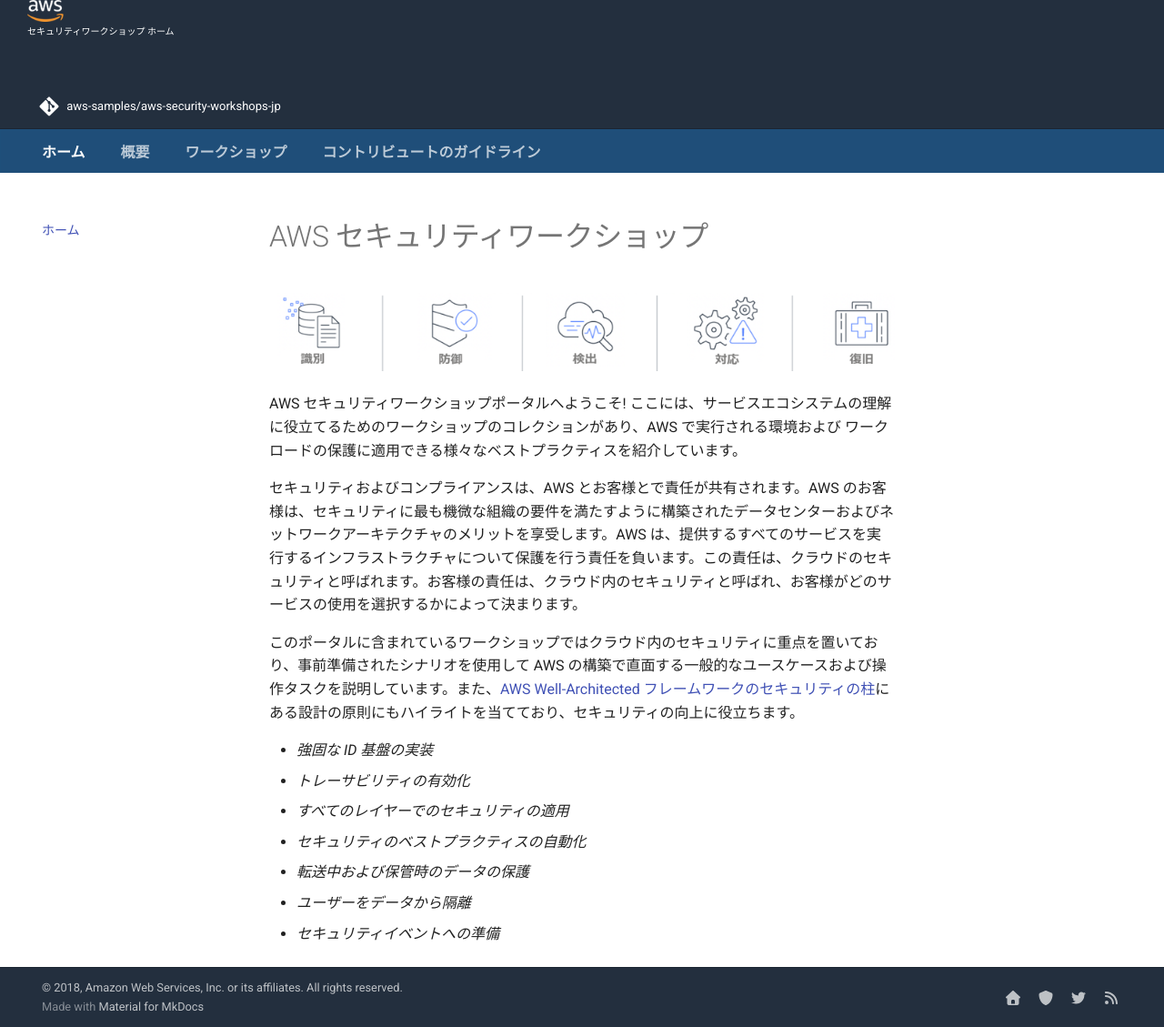
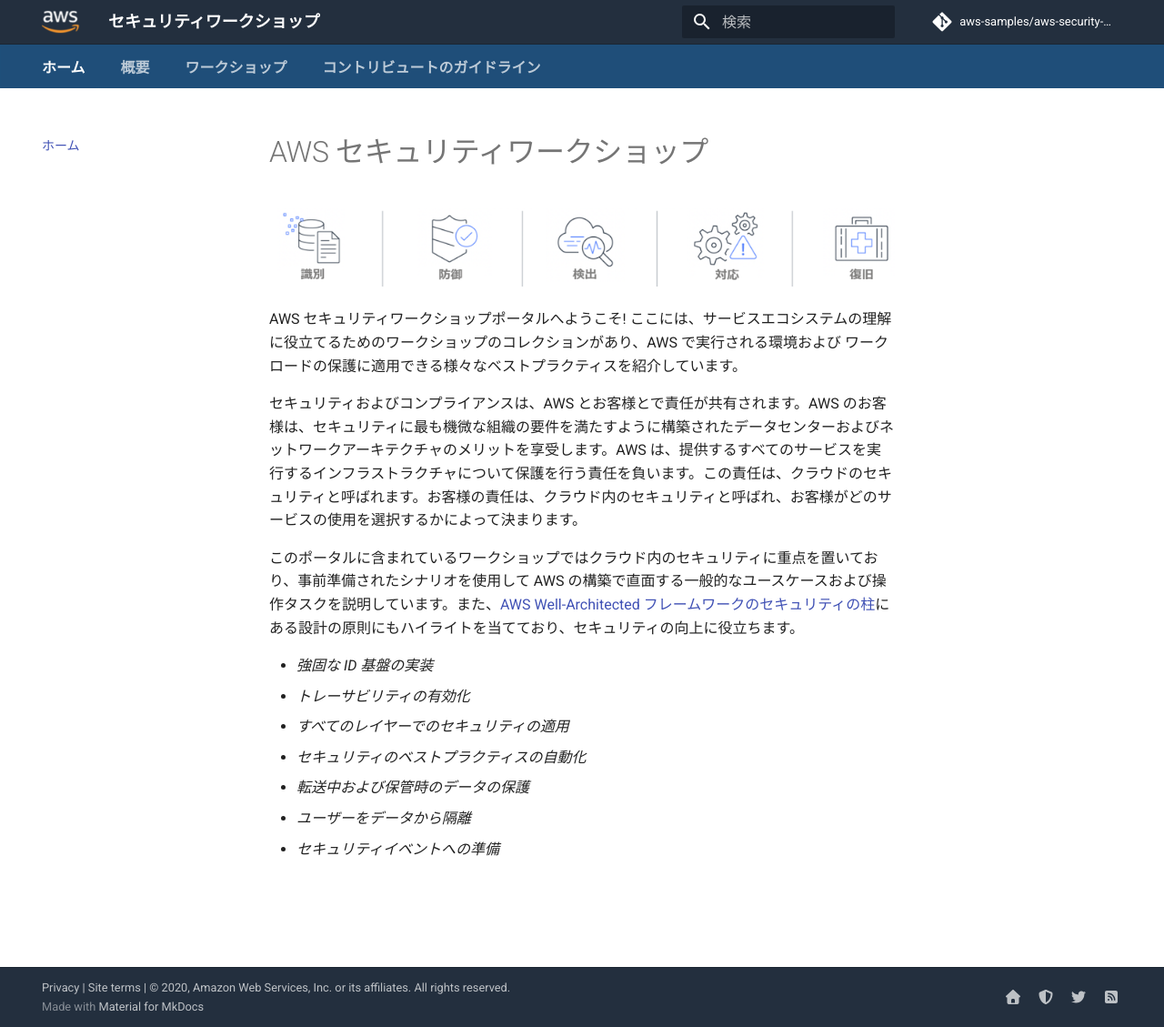
Before and after one commit to aws-samples/aws-security-workshops-jp, an MkDocs documentation site: the page built from docs/index.md, in a window 1280 px wide and 1129 px high. Shown: the whole window at 91% size. Built offline with MkDocs 1.6.1 and Material for MkDocs 9.7.7, drawn with Linux system fonts in a browser that asks for light colours; comment, search, counter and statistics services are not loaded.

Commit message:
Updated footer

```diff
--- a/docs/stylesheets/custom.css
+++ b/docs/stylesheets/custom.css
@@ -101,7 +101,7 @@
     margin-right: 15px;
 }
 
-.md-content__icon {
+.md-content__button {
     display: none;
 }
 
@@ -119,6 +119,10 @@
     font-size: medium;
 }
 
+.md-header-nav__button.md-logo img, .md-header-nav__button.md-logo svg {
+    width: 40px
+}
+
 /* Footer */
 
 .md-footer-nav {
--- a/docs/theme/partials/header.html
+++ /dev/null
@@ -1,98 +0,0 @@
-<!--
-  Copyright (c) 2016-2018 Martin Donath <martin.donath@squidfunk.com>
-  Permission is hereby granted, free of charge, to any person obtaining a copy
-  of this software and associated documentation files (the "Software"), to
-  deal in the Software without restriction, including without limitation the
-  rights to use, copy, modify, merge, publish, distribute, sublicense, and/or
-  sell copies of the Software, and to permit persons to whom the Software is
-  furnished to do so, subject to the following conditions:
-  The above copyright notice and this permission notice shall be included in
-  all copies or substantial portions of the Software.
-  THE SOFTWARE IS PROVIDED "AS IS", WITHOUT WARRANTY OF ANY KIND, EXPRESS OR
-  IMPLIED, INCLUDING BUT NOT LIMITED TO THE WARRANTIES OF MERCHANTABILITY,
-  FITNESS FOR A PARTICULAR PURPOSE AND NON-INFRINGEMENT. IN NO EVENT SHALL THE
-  AUTHORS OR COPYRIGHT HOLDERS BE LIABLE FOR ANY CLAIM, DAMAGES OR OTHER
-  LIABILITY, WHETHER IN AN ACTION OF CONTRACT, TORT OR OTHERWISE, ARISING
-  FROM, OUT OF OR IN CONNECTION WITH THE SOFTWARE OR THE USE OR OTHER DEALINGS
-  IN THE SOFTWARE.
--->
-
-<!-- Application header -->
-<header class="md-header" data-md-component="header">
-
-    <!-- Top-level navigation -->
-    <nav class="md-header-nav md-grid">
-      <div class="md-flex">
-
-        <!-- Link to home -->
-        <div class="md-flex__cell md-flex__cell--shrink">
-          <a href="https://aws.amazon.com/"
-              title="Amazon Web Services"
-              class="md-header-nav__button md-logo">
-            {% if config.theme.logo.icon %}
-              <i class="md-icon">{{ config.theme.logo.icon }}</i>
-            {% else %}
-              <img src="{{ config.theme.logo | url }}" width="40" height="24" />
-            {% endif %}
-          </a>
-        </div>
-
-        <!-- Button to toggle drawer -->
-        <div class="md-flex__cell md-flex__cell--shrink">
-          <label class="md-icon md-icon--menu md-header-nav__button"
-              for="__drawer"></label>
-        </div>
-
-        <!-- Header title -->
-        <div class="md-flex__cell md-flex__cell--stretch">
-          <div class="md-flex__ellipsis md-header-nav__title"
-              data-md-component="title">
-            {% block site_name %}
-              {% if config.site_name == page.title %}
-                {{ config.site_name }}
-              {% else %}
-                <span class="md-header-nav__topic">
-                  {{ config.site_name }}
-                </span>
-                <span class="md-header-nav__topic">
-                  {{ page.title }}
-                </span>
-              {% endif %}
-            {% endblock %}
-          </div>
-        </div>
-
-        <!-- Button to open search dialogue -->
-        <div class="md-flex__cell md-flex__cell--shrink">
-          {% block search_box %}
-            {% if "search" in config["plugins"] %}
-              <label class="md-icon md-icon--search md-header-nav__button"
-                  for="__search"></label>
-
-              <!-- Search interface -->
-              {% include "partials/search.html" %}
-            {% endif %}
-          {% endblock %}
-        </div>
-        <div class="md-flex__cell md-flex__cell--shrink">
-            <div class="md-flex__ellipsis md-header-nav__lang">
-                <div class="md-lang-drop">
-                    <button onclick="langToggle()" class="md-lang-dropbtn fa fa-globe"></button>
-                    <div id="mdDropMenu" class="md-dropdown-content">
-                        <a href="https://awssecworkshops.com/">EN</a>
-                    </div>
-                </div>
-            </div>
-        </div>
-
-        <!-- Repository containing source -->
-        {% if config.repo_url %}
-          <div class="md-flex__cell md-flex__cell--shrink">
-            <div class="md-header-nav__source">
-              {% include "partials/source.html" %}
-            </div>
-          </div>
-        {% endif %}
-      </div>
-    </nav>
-  </header>
--- a/mkdocs.yml
+++ b/mkdocs.yml
@@ -10,7 +10,7 @@
 repo_url: 'https://github.com/aws-samples/aws-security-workshops-jp'
 
 # Copyright
-copyright: '&copy; 2018, Amazon Web Services, Inc. or its affiliates. All rights reserved.'
+copyright: '<a href="https://aws.amazon.com/privacy/" target="_blank">Privacy</a> | <a href="https://aws.amazon.com/terms/" target="_blank">Site terms</a> | &copy; 2020, Amazon Web Services, Inc. or its affiliates. All rights reserved.'
 
 # Configuration
 theme:
@@ -18,9 +18,8 @@
   language: 'ja'
   logo: 'assets/images/aws_smile_logo.png'
   favicon: 'assets/images/aws-favicon.ico'
-  feature:
-    tabs: true
-  custom_dir: 'docs/theme'
+  features:
+    - tabs
 
 # Customization
 extra_css:
@@ -29,14 +28,14 @@
   - 'javascripts/extra.js'
 extra:
   social:
-    - type: 'home'
-      link: 'https://awssecworkshops.jp'
-    - type: 'shield'
-      link: 'https://aws.amazon.com/security/'
-    - type: 'twitter'
-      link: 'https://twitter.com/awssecurityinfo?lang=en'
-    - type: 'rss'
-      link: 'https://aws.amazon.com/blogs/security/'
+    - icon: fontawesome/solid/home
+      link: https://awssecworkshops.com
+    - icon: fontawesome/solid/shield-alt
+      link: https://aws.amazon.com/security/
+    - icon: fontawesome/brands/twitter
+      link: https://twitter.com/awssecurityinfo?lang=en
+    - icon: fontawesome/solid/rss-square
+      link: https://aws.amazon.com/blogs/security/
 
 # Extensions
 markdown_extensions:
```
